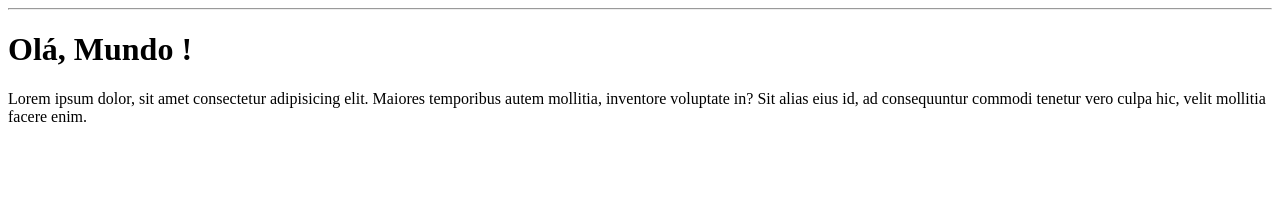
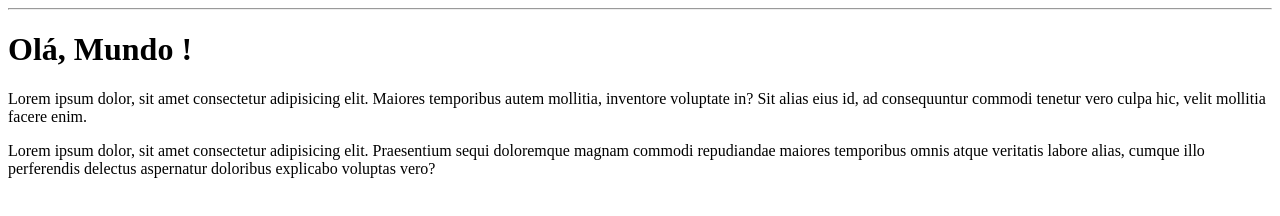
Before and after one commit to carlosedu60/OLA-MUNDO, a plain HTML site: page site-exemplo/index.html in a window 1280 px wide. Drawn offline with Linux system fonts and the light colour scheme.

Commit message:
Adicionei um parágrafo

```diff
--- a/site-exemplo/index.html
+++ b/site-exemplo/index.html
@@ -9,7 +9,7 @@
     <hr>
     <h1>Olá, Mundo !</h1>
     <p>Lorem ipsum dolor, sit amet consectetur adipisicing elit. Maiores temporibus autem mollitia, inventore voluptate in? Sit alias eius id, ad consequuntur commodi tenetur vero culpa hic, velit mollitia facere enim.
-
+     <p>Lorem ipsum dolor, sit amet consectetur adipisicing elit. Praesentium sequi doloremque magnam commodi repudiandae maiores temporibus omnis atque veritatis labore alias, cumque illo perferendis delectus aspernatur doloribus explicabo voluptas vero?</p>
     </p>
 </body>
 </html>
```
